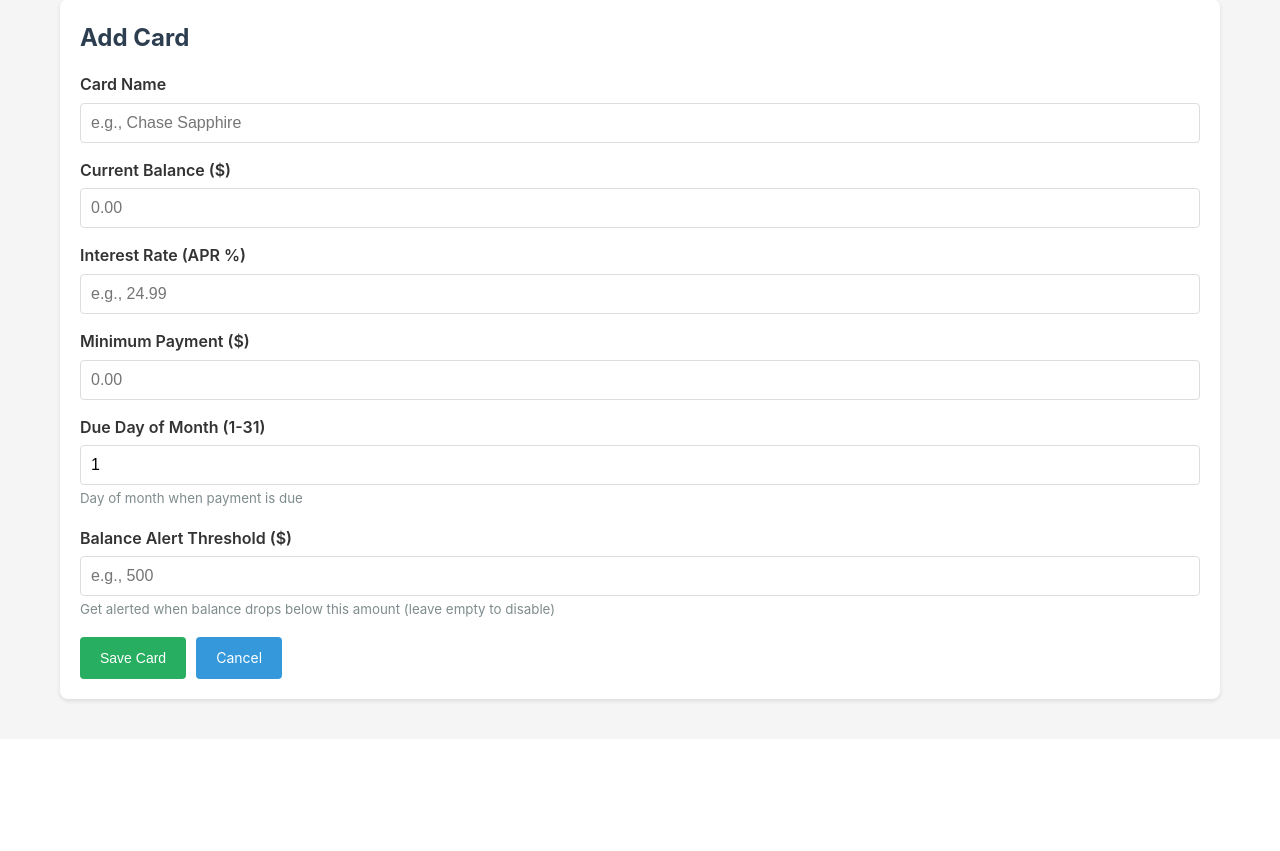
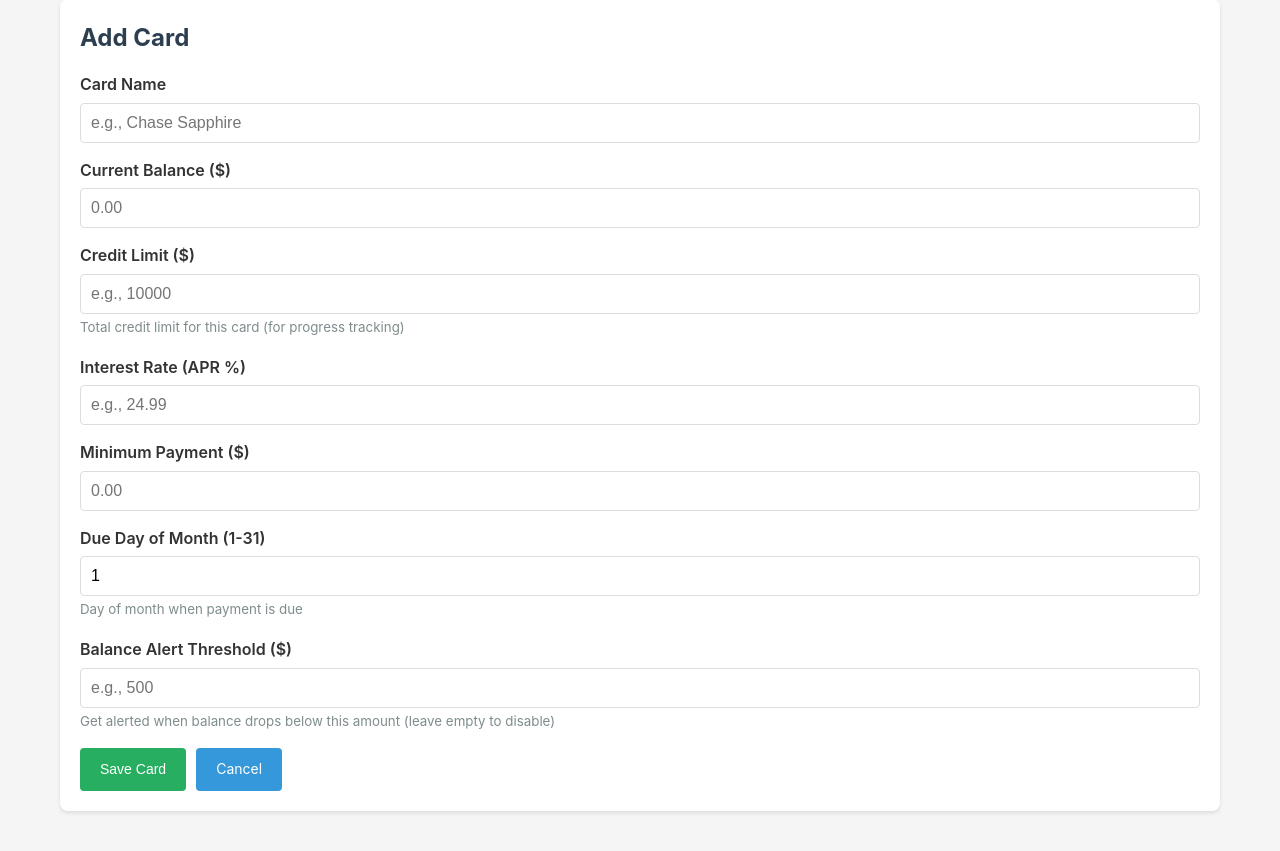
Before and after one commit to stevenlutsky-oss/debt-tracker-app, a Flask app: page /card/add in a window 1280 px wide. Shown: the part 239-1090 px from the top of the page. Before the commit the page ends 943 px from the top, so only its background shows below. Run offline with Flask 2, Linux system fonts and the light colour scheme; the visitor is signed in with stand-in values (Sample User, id 1).

Commit message:
Add credit limit and progress meter

```diff
--- a/app.py
+++ b/app.py
@@ -544,6 +544,12 @@
         cursor.execute('ALTER TABLE cards ADD COLUMN plaid_access_token TEXT')
         cursor.execute('ALTER TABLE cards ADD COLUMN last_synced TIMESTAMP')
 
+    # Add credit_limit field if it doesn't exist
+    try:
+        cursor.execute('SELECT credit_limit FROM cards LIMIT 1')
+    except:
+        cursor.execute('ALTER TABLE cards ADD COLUMN credit_limit REAL')
+
     conn.commit()
     conn.close()
 
@@ -566,6 +572,7 @@
     # Calculate totals and interest
     total_debt = 0
     total_interest = 0
+    total_credit_limit = 0
     alerts = []
     today = datetime.now()
 
@@ -576,12 +583,14 @@
         due_day = card['due_day'] if card['due_day'] else 1
         alert_threshold = card['alert_threshold'] if card['alert_threshold'] else 0
         last_synced = card['last_synced']
+        credit_limit = card['credit_limit'] if card['credit_limit'] else 0
 
         # Monthly interest
         monthly_interest = (balance * (apr / 100)) / 12
 
         total_debt += balance
         total_interest += monthly_interest
+        total_credit_limit += credit_limit
 
         # Check balance alert
         if alert_threshold > 0 and balance <= alert_threshold:
@@ -647,9 +656,18 @@
     # Also fetch bank accounts for display
     bank_accounts = read_bank_accounts()
 
+    # Calculate available credit and percentage paid off
+    total_available_credit = max(0, total_credit_limit - total_debt)
+    percent_paid = 0
+    if total_credit_limit > 0:
+        paid = total_credit_limit - total_debt
+        percent_paid = (paid / total_credit_limit) * 100
+
     return render_template('index.html', cards=cards_with_interest, total_debt=total_debt,
                            total_interest=total_interest, recent_payments=recent_payments,
-                           alerts=alerts, plaid_available=PLAID_AVAILABLE, bank_accounts=bank_accounts)
+                           alerts=alerts, plaid_available=PLAID_AVAILABLE, bank_accounts=bank_accounts,
+                           total_credit_limit=total_credit_limit, total_available_credit=total_available_credit,
+                           percent_paid=percent_paid)
 
 @app.route('/card/add', methods=['GET', 'POST'])
 @login_required
@@ -661,13 +679,14 @@
         minimum_payment = float(request.form['minimum_payment'])
         due_day = int(request.form.get('due_day', 1))
         alert_threshold = float(request.form.get('alert_threshold', 0)) if request.form.get('alert_threshold') else 0
+        credit_limit = float(request.form.get('credit_limit', 0)) if request.form.get('credit_limit') else 0
 
         conn = get_db()
         cursor = conn.cursor()
         cursor.execute('''
-            INSERT INTO cards (name, balance, interest_rate, minimum_payment, due_day, alert_threshold)
-            VALUES (?, ?, ?, ?, ?, ?)
-        ''', (name, balance, interest_rate, minimum_payment, due_day, alert_threshold))
+            INSERT INTO cards (name, balance, interest_rate, minimum_payment, due_day, alert_threshold, credit_limit)
+            VALUES (?, ?, ?, ?, ?, ?, ?)
+        ''', (name, balance, interest_rate, minimum_payment, due_day, alert_threshold, credit_limit))
         conn.commit()
         conn.close()
 
@@ -689,12 +708,13 @@
         minimum_payment = float(request.form['minimum_payment'])
         due_day = int(request.form.get('due_day', 1))
         alert_threshold = float(request.form.get('alert_threshold', 0)) if request.form.get('alert_threshold') else 0
+        credit_limit = float(request.form.get('credit_limit', 0)) if request.form.get('credit_limit') else 0
 
         cursor.execute('''
             UPDATE cards
-            SET name = ?, balance = ?, interest_rate = ?, minimum_payment = ?, due_day = ?, alert_threshold = ?
+            SET name = ?, balance = ?, interest_rate = ?, minimum_payment = ?, due_day = ?, alert_threshold = ?, credit_limit = ?
             WHERE id = ?
-        ''', (name, balance, interest_rate, minimum_payment, due_day, alert_threshold, card_id))
+        ''', (name, balance, interest_rate, minimum_payment, due_day, alert_threshold, credit_limit, card_id))
         conn.commit()
         conn.close()
 
--- a/templates/card_form.html
+++ b/templates/card_form.html
@@ -15,6 +15,12 @@
         <div class="form-group">
             <label for="balance">Current Balance ($)</label>
             <input type="number" id="balance" name="balance" step="0.01" min="0" placeholder="0.00" value="{{ card.balance if card else '' }}" required>
+        </div>
+
+        <div class="form-group">
+            <label for="credit_limit">Credit Limit ($)</label>
+            <input type="number" id="credit_limit" name="credit_limit" step="0.01" min="0" placeholder="e.g., 10000" value="{{ card.credit_limit if card and card.credit_limit else '' }}">
+            <small style="color: #7f8c8d;">Total credit limit for this card (for progress tracking)</small>
         </div>
 
         <div class="form-group">
```
Also changed, not shown: templates/index.html (+32 -0 lines).
